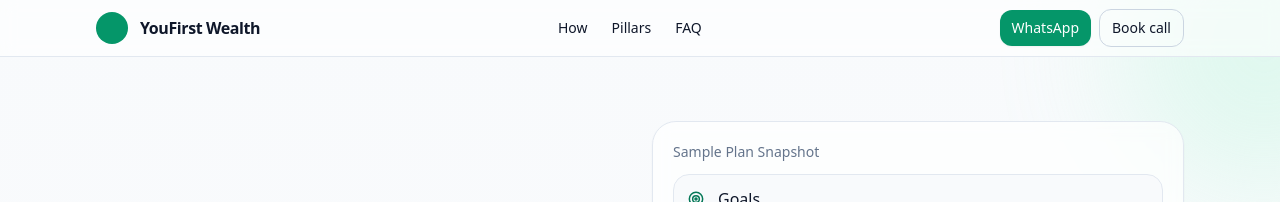
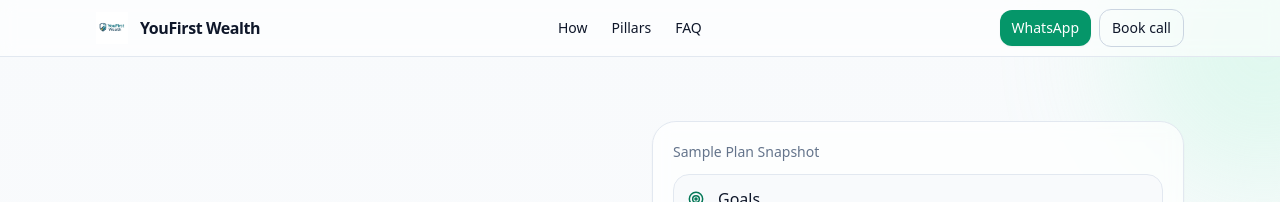
Before and after one commit to saurabh-gandhi/saurabh-gandhi.github.io, a Jekyll site: the page youfirstwealth.html, which Jekyll copies as it is, in a window 1280 px wide. Shown: the top 202 px of the page. Built offline with Jekyll 4.4.1, drawn with Linux system fonts in a browser that asks for light colours; nearby versions of some CDN libraries.

Commit message:
Add YouFirst Wealth logo to website heade

```diff
--- a/youfirstwealth.html
+++ b/youfirstwealth.html
@@ -27,7 +27,7 @@
         <header class="sticky top-0 z-40 bg-white/70 backdrop-blur supports-[backdrop-filter]:bg-white/60 border-b border-slate-200">
             <div class="mx-auto max-w-6xl h-14 px-4 sm:px-6 lg:px-8 flex items-center justify-between">
                 <div class="flex items-center gap-3">
-                    <div class="h-8 w-8 rounded-2xl bg-emerald-600"></div>
+                    <img src="youfirstlogo.jpeg" alt="YouFirst Wealth Logo" class="h-8 w-8 object-contain">
                     <span class="font-semibold tracking-tight">YouFirst Wealth</span>
                 </div>
                 <nav class="hidden md:flex items-center gap-6 text-sm">
```
Also changed, not shown: youfirstlogo.jpeg (added).
